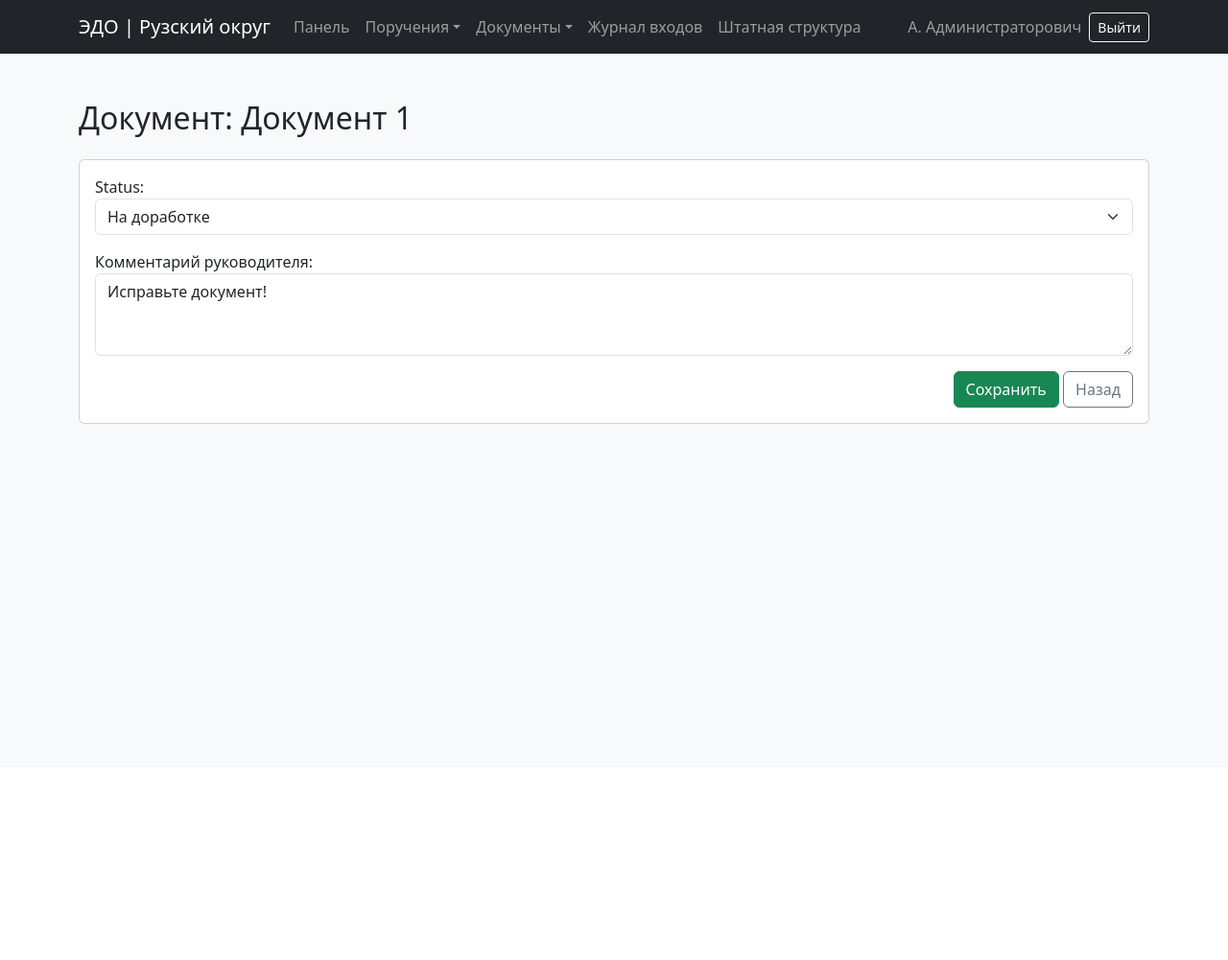
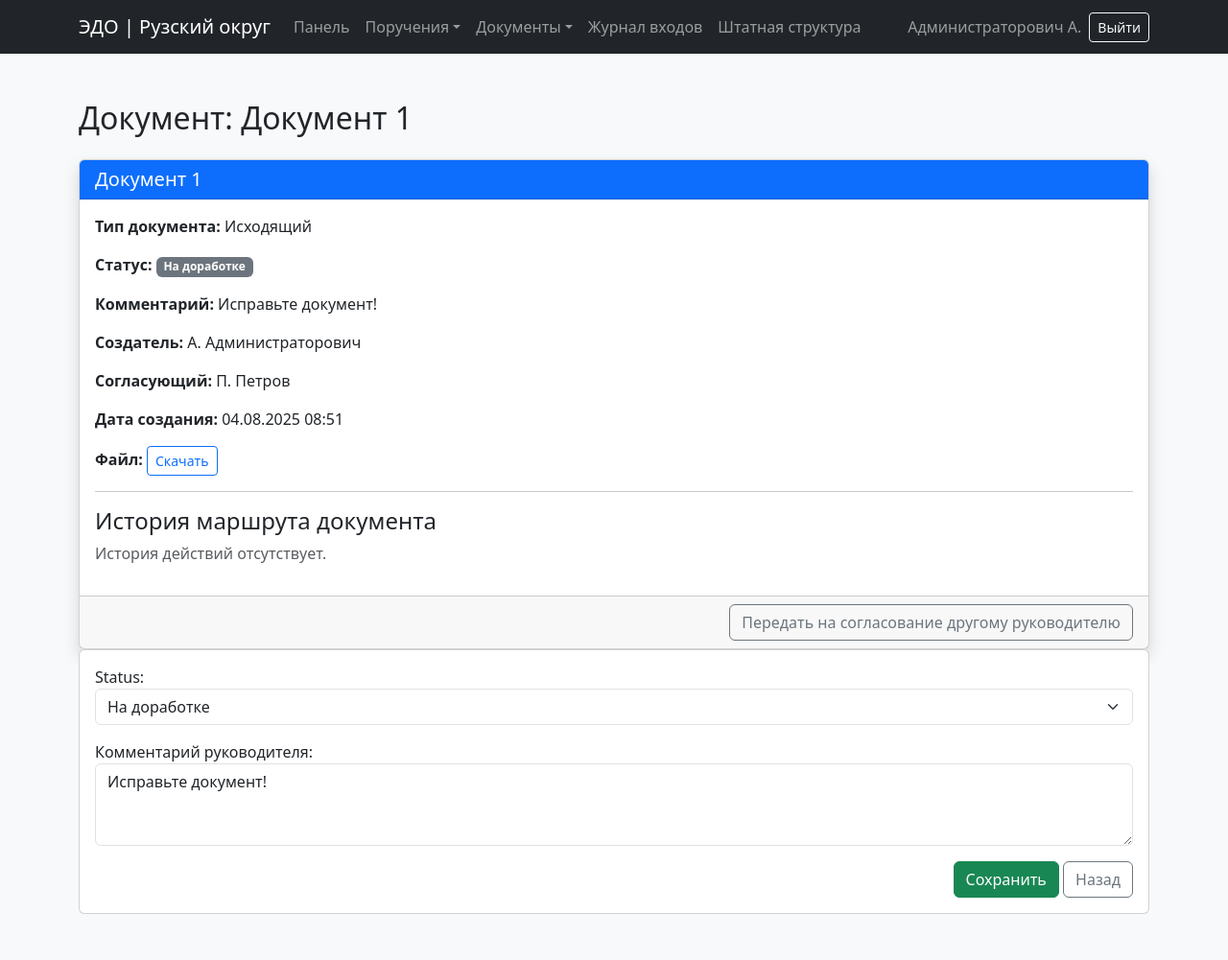
Before and after one commit to TohaDoku/edms_project, a Django app: page /review/1/ in a window 1280 px wide. Shown: the whole page at 96% size. Before the commit the page ends 442 px from the top, so only its background shows below. Run offline with Django 5.2, Linux system fonts and the light colour scheme; a user stored in the database is signed in; data comes from the database, SQL or seed files in the repository; both versions use the stored data as it was after the commit.

Commit message:
Внёс корректировки

```diff
--- a/edms_project/templates/base.html
+++ b/edms_project/templates/base.html
@@ -60,7 +60,8 @@
 
 
         <span class="navbar-text me-2">
-          {{ user.get_full_name|default:user.username }}
+
+          {{ request.user.last_name }} {{ request.user.first_name }}
         </span>
         <form action="{% url 'logout' %}" method="post" class="d-inline">
           {% csrf_token %}
--- a/edms_project/templates/documents/archive.html
+++ b/edms_project/templates/documents/archive.html
@@ -40,7 +40,7 @@
         {% for doc in documents %}
             <tr>
                 <td>{{ doc.type }}</td>
-                <td><a href="{{ doc.link }}">{{ doc.number }}</a></td>
+                <td><a href="{{ doc.link }}" target="_blank" download>{{ doc.number }}</a></td>
                 <td>{{ doc.title }}</td>
                 <td>{{ doc.date|date:"d.m.Y" }}</td>
                 <td>{{ doc.status }}</td>
--- a/edms_project/templates/users/archive.html
+++ b/edms_project/templates/users/archive.html
@@ -10,7 +10,7 @@
           <tr>
             <th>№</th>
             <th>Краткое содержание</th>
-            <th>Описание</th>
+
             <th>Файл</th>
             <th>Статус</th>
             <th>Дата</th>
@@ -22,10 +22,9 @@
             <tr>
               <td>{{ forloop.counter }}</td>
               <td>{{ doc.title }}</td>
-              <td>{{ doc.description|default:"—" }}</td>
               <td>
                 {% if doc.file %}
-                  <a href="{{ doc.file.url }}" target="_blank">Скачать</a>
+                  <a href="{{ doc.file.url }}" target="_blank" download>Скачать</a>
                 {% else %}
                   —
                 {% endif %}
--- a/edms_project/templates/users/document_detail.html
+++ b/edms_project/templates/users/document_detail.html
@@ -7,7 +7,6 @@
     </div>
     <div class="card-body">
       <p><strong>Тип документа:</strong> {{ doc.type_choices|default:"—" }}</p>
-      <p><strong>Описание:</strong> {{ doc.description|default:"—" }}</p>
       <p><strong>Статус:</strong> <span class="badge bg-secondary">{{ doc.get_status_display }}</span></p>
       <p><strong>Комментарий:</strong> {{ doc.reviewer_comment|default:"—" }}</p>
       <p><strong>Создатель:</strong> {{ doc.creator.get_full_name|default:doc.creator.username }}</p>
@@ -15,7 +14,7 @@
       <p><strong>Дата создания:</strong> {{ doc.created_at|date:"d.m.Y H:i" }}</p>
 
       {% if doc.file %}
-        <p><strong>Файл:</strong> <a href="{{ doc.file.url }}" class="btn btn-sm btn-outline-primary" target="_blank">Скачать</a></p>
+        <p><strong>Файл:</strong> <a href="{{ doc.file.url }}" class="btn btn-sm btn-outline-primary" target="_blank" download>Скачать</a></p>
       {% endif %}
 
     <hr>
--- a/edms_project/templates/users/review_form.html
+++ b/edms_project/templates/users/review_form.html
@@ -2,6 +2,80 @@
 {% block content %}
 <div class="container py-5">
   <h2 class="mb-4">Документ: {{ document.title }}</h2>
+  <div class="card shadow">
+    <div class="card-header bg-primary text-white">
+      <h5 class="mb-0">{{ document.title }}</h5>
+    </div>
+    <div class="card-body">
+      <p><strong>Тип документа:</strong> {{ document.type_choices|default:"—" }}</p>
+      <p><strong>Статус:</strong> <span class="badge bg-secondary">{{ document.get_status_display }}</span></p>
+      <p><strong>Комментарий:</strong> {{ document.reviewer_comment|default:"—" }}</p>
+      <p><strong>Создатель:</strong> {{ document.creator.get_full_name|default:document.creator.username }}</p>
+      <p><strong>Согласующий:</strong> {{ document.executor.get_full_name|default:document.executor.username }}</p>
+      <p><strong>Дата создания:</strong> {{ document.created_at|date:"d.m.Y H:i" }}</p>
+
+      {% if document.file %}
+        <p><strong>Файл:</strong> <a href="{{ doc.file.url }}" class="btn btn-sm btn-outline-primary" target="_blank" download>Скачать</a></p>
+      {% endif %}
+
+    <hr>
+    <h4>История маршрута документа</h4>
+    {% if document.action_logs.all %}
+      <ul class="list-group">
+        {% for log in document.action_logs.all %}
+          <li class="list-group-item d-flex justify-content-between align-items-center">
+            <div>
+              <strong>{{ log.user.get_full_name|default:log.user.username }}</strong>
+              — {{ log.get_action_display }}
+            </div>
+            <small class="text-muted">{{ log.timestamp|date:"d.m.Y H:i" }}</small>
+          </li>
+        {% endfor %}
+      </ul>
+    {% else %}
+      <p class="text-muted">История действий отсутствует.</p>
+    {% endif %}
+
+    </div>
+    <div class="card-footer text-end">
+  <!-- Кнопка для открытия модалки -->
+  <button class="btn btn-outline-secondary" data-bs-toggle="modal" data-bs-target="#changeExecutorModal">
+    Передать на согласование другому руководителю
+  </button>
+</div>
+
+<!-- Модальное окно -->
+<div class="modal fade" id="changeExecutorModal" tabindex="-1" aria-labelledby="changeExecutorModalLabel" aria-hidden="true">
+  <div class="modal-dialog">
+    <div class="modal-content">
+      <form method="post" action="{% url 'change_document_executor' document.id %}">
+        {% csrf_token %}
+        <div class="modal-header">
+          <h5 class="modal-title" id="changeExecutorModalLabel">Выбрать нового согласующего</h5>
+          <button type="button" class="btn-close" data-bs-dismiss="modal" aria-label="Закрыть"></button>
+        </div>
+        <div class="modal-body">
+          <div class="mb-3">
+            <label for="executor" class="form-label">Согласующий</label>
+            <select name="executor" id="executor" class="form-select" required>
+              {% for user in leaders %}
+                  <option value="{{ user.id }}" {% if document.executor.id == user.id %}selected{% endif %}>
+                      {{ user.get_full_name|default:user.username }}
+                  </option>
+              {% endfor %}
+            </select>
+          </div>
+        </div>
+        <div class="modal-footer">
+          <button type="button" class="btn btn-outline-secondary" data-bs-dismiss="modal">Отмена</button>
+          <button type="submit" class="btn btn-primary">Сохранить</button>
+        </div>
+      </form>
+    </div>
+  </div>
+</div>
+  </div>
+
   <div class="card">
     <div class="card-body">
       <form method="post" enctype="multipart/form-data">
--- a/edms_project/templates/users/review_list.html
+++ b/edms_project/templates/users/review_list.html
@@ -18,7 +18,6 @@
                         <th>Тип</th>
                         <th>Файл</th>
                         <th>Статус</th>
-                        <th>Комментарий</th>
                         <th>Адресат/Автор</th>
                         <th>Согласующий</th>
                         <th>Создан</th>
@@ -33,13 +32,12 @@
                             <td>{{ doc.type_choices }}</td>
                             <td>
                                 {% if doc.file %}
-                                    <a href="{{ doc.file.url }}" target="_blank">{{ doc.file.name|truncatechars:30 }}</a>
+                                    <a href="{{ doc.file.url }}" target="_blank" download>{{ doc.file.name|truncatechars:30 }}</a>
                                 {% else %}
                                     —
                                 {% endif %}
                             </td>
                             <td>{{ doc.get_status_display }}</td>
-                            <td>{{ doc.reviewer_comment|default:"—" }}</td>
                             <td>{{ doc.creator.get_full_name|default:doc.creator.username }}</td>
                             <td>{{ doc.executor.get_full_name|default:doc.executor.username }}</td>
                             <td>{{ doc.created_at|date:"d.m.Y H:i" }}</td>
--- a/edms_project/users/forms.py
+++ b/edms_project/users/forms.py
@@ -5,7 +5,7 @@ from django.contrib.auth.models import User, Group
 class TaskForm(forms.ModelForm):
     class Meta:
         model = Task
-        fields = ['title', 'description', 'executor', 'department', 'deadline']
+        fields = ['title', 'description', 'executor', 'deadline']
         widgets = {
             'title': forms.TextInput(attrs={
                 'class': 'form-control',
@@ -17,9 +17,6 @@ class TaskForm(forms.ModelForm):
                 'rows': 4
             }),
             'executor': forms.Select(attrs={
-                'class': 'form-select'
-            }),
-            'department': forms.Select(attrs={
                 'class': 'form-select'
             }),
             'deadline': forms.DateTimeInput(attrs={
--- a/edms_project/users/models.py
+++ b/edms_project/users/models.py
@@ -51,6 +51,7 @@ class Document(models.Model):
     TYPE_CHOICES = [
         ('Исходящий', 'Исходящий'),
         ('Входящий', 'Входящий'),
+        ('Внутренний', 'Внутренний'),
     ]
 
     title = models.CharField("Краткое содержание", max_length=255)
--- a/edms_project/users/urls.py
+++ b/edms_project/users/urls.py
@@ -11,6 +11,8 @@ urlpatterns = [
 
     path('tasks/create/', create_task, name='create_task'),
     path('tasks/', task_list, name='task_list'),
+    path('tasks/<int:task_id>/complete/', complete_task, name='complete_task'),
+    path('tasks/<int:task_id>/edit/', edit_task, name='edit_task'),
 
     path('review/', documents_for_review, name='documents_for_review'),
     path('review/<int:doc_id>/', review_document, name='review_document'),
@@ -21,4 +23,7 @@ urlpatterns = [
     path('staff_structure_view/', staff_structure_view, name='staff_structure_view'),
 
     path('documents_for_update/', documents_for_update, name='documents_for_update'),
+
+    path('documents/<int:document_id>/change-executor/', change_document_executor, name='change_document_executor'),
+
 ]
--- a/edms_project/users/views.py
+++ b/edms_project/users/views.py
@@ -54,22 +54,28 @@ class LoginLogListView(ListView):
 @login_required
 def dashboard(request):
     user = request.user
-    now = timezone.now()
+    now = timezone.now().date()
     start_of_week = now - timedelta(days=now.weekday())
     end_of_week = start_of_week + timedelta(days=6)
 
     # Мои поручения (я исполнитель)
-    my_tasks = Task.objects.filter(executor=user)
-    my_tasks_1_3 = my_tasks.filter(deadline__lte=now + timedelta(days=3), is_completed=False).count()
-    my_tasks_week = my_tasks.filter(deadline__gt=now + timedelta(days=3), deadline__lte=end_of_week, is_completed=False).count()
-    my_tasks_late = my_tasks.filter(deadline__gt=end_of_week, is_completed=False).count()
+    my_tasks = Task.objects.filter(executor=user, is_completed=False)
+
+    my_tasks_today = my_tasks.filter(deadline=now).count()
+    my_tasks_1_3 = my_tasks.filter(deadline__gt=now, deadline__lte=now + timedelta(days=3)).count()
+    my_tasks_week = my_tasks.filter(deadline__gt=now + timedelta(days=3), deadline__lte=end_of_week).count()
+    my_tasks_late = my_tasks.filter(deadline__gt=end_of_week).count()
+    my_tasks_overdue = my_tasks.filter(deadline__lt=now).count()
     my_tasks_total = my_tasks.count()
 
-    # Назначенные поручения (я руководитель, т.е. я создал поручения)
-    assigned_tasks = Task.objects.filter(creator=user)
-    assigned_1_3 = assigned_tasks.filter(deadline__lte=now + timedelta(days=3), is_completed=False).count()
-    assigned_week = assigned_tasks.filter(deadline__gt=now + timedelta(days=3), deadline__lte=end_of_week, is_completed=False).count()
-    assigned_late = assigned_tasks.filter(deadline__gt=end_of_week, is_completed=False).count()
+    # Назначенные поручения (я руководитель)
+    assigned_tasks = Task.objects.filter(creator=user, is_completed=False)
+
+    assigned_today = assigned_tasks.filter(deadline=now).count()
+    assigned_1_3 = assigned_tasks.filter(deadline__gt=now, deadline__lte=now + timedelta(days=3)).count()
+    assigned_week = assigned_tasks.filter(deadline__gt=now + timedelta(days=3), deadline__lte=end_of_week).count()
+    assigned_late = assigned_tasks.filter(deadline__gt=end_of_week).count()
+    assigned_overdue = assigned_tasks.filter(deadline__lt=now).count()
     assigned_total = assigned_tasks.count()
 
     # Документы
@@ -78,16 +84,21 @@ def dashboard(request):
     documents_incoming = Document.objects.filter(executor=user, status='на согласовании').count()
 
     context = {
+        'user_display': f"{user.last_name} {user.first_name[0]}.",
         'my_tasks': {
+            'today': my_tasks_today,
             '1_3': my_tasks_1_3,
             'week': my_tasks_week,
             'late': my_tasks_late,
+            'overdue': my_tasks_overdue,
             'total': my_tasks_total,
         },
         'assigned_tasks': {
+            'today': assigned_today,
             '1_3': assigned_1_3,
             'week': assigned_week,
             'late': assigned_late,
+            'overdue': assigned_overdue,
             'total': assigned_total,
         },
         'documents_pending': documents_pending,
@@ -97,7 +108,6 @@ def dashboard(request):
     }
 
     return render(request, 'users/dashboard.html', context)
-
 
 @login_required
 def create_task(request):
@@ -129,7 +139,7 @@ def documents_for_review(request):
 @login_required
 def review_document(request, doc_id):
     document = get_object_or_404(Document, pk=doc_id)
-
+    leaders = User.objects.filter(groups__name__in=["Руководитель", "Администратор"]).order_by('last_name', 'first_name')
     # Получаем список групп пользователя
     user_groups = request.user.groups.values_list('name', flat=True)
     is_employee = 'Сотрудник' in user_groups
@@ -175,13 +185,14 @@ def review_document(request, doc_id):
     return render(request, 'users/review_form.html', {
         'form': form,
         'document': document,
-        'is_employee': is_employee
+        'is_employee': is_employee,
+        'leaders': leaders
     })
 
 
 @login_required
 def archive_view(request):
-    documents = Document.objects.exclude(status='на согласовании').order_by('-created_at')
+    documents = Document.objects.exclude(status__in=['на согласовании', 'на доработке']).order_by('-created_at')
     return render(request, 'users/archive.html', {'documents': documents})
 
 
@@ -221,3 +232,55 @@ def staff_structure_view(request):
 def documents_for_update(request):
     documents = Document.objects.filter(creator=request.user, status='на доработке')
     return render(request, 'users/review_list.html', {'documents': documents})
+
+
+@login_required
+def change_document_executor(request, document_id):
+    document = get_object_or_404(Document, id=document_id)
+
+    # Проверка прав — например, только создатель документа или админ
+    if request.user != document.creator and not request.user.is_superuser:
+        return redirect('document_detail', document_id=document.id)
+
+    if request.method == "POST":
+        new_executor_id = request.POST.get("executor")
+        if new_executor_id:
+            new_executor = get_object_or_404(User, id=new_executor_id)
+            document.executor = new_executor
+            document.save()
+
+            # Логируем действие
+            DocumentActionLog.objects.create(
+                document=document,
+                user=request.user,
+                action=f'Согласующий изменён на {new_executor.get_full_name() or new_executor.username}'
+            )
+
+    return redirect('review_document', document_id=document.id)
+
+
+@login_required
+def complete_task(request, task_id):
+    task = get_object_or_404(Task, id=task_id, executor=request.user)
+    task.is_completed = True
+    task.save()
+    return redirect('task_list')
+
+
+@login_required
+def edit_task(request, task_id):
+    task = get_object_or_404(Task, id=task_id)
+
+    # Проверка прав — только исполнитель или создатель
+    if task.executor != request.user and task.creator != request.user:
+        return redirect('task_list')
+
+    if request.method == 'POST':
+        form = TaskForm(request.POST, instance=task)
+        if form.is_valid():
+            form.save()
+            return redirect('task_list')
+    else:
+        form = TaskForm(instance=task)
+
+    return render(request, 'users/edit_task.html', {'form': form, 'task': task})
```
Also changed, not shown: edms_project/templates/users/dashboard.html (+15 -0 lines), edms_project/templates/users/edit_task.html (added, +12 -0 lines), edms_project/templates/users/task_list.html (+8 -0 lines), edms_project/db.sqlite3, 1 other file.
